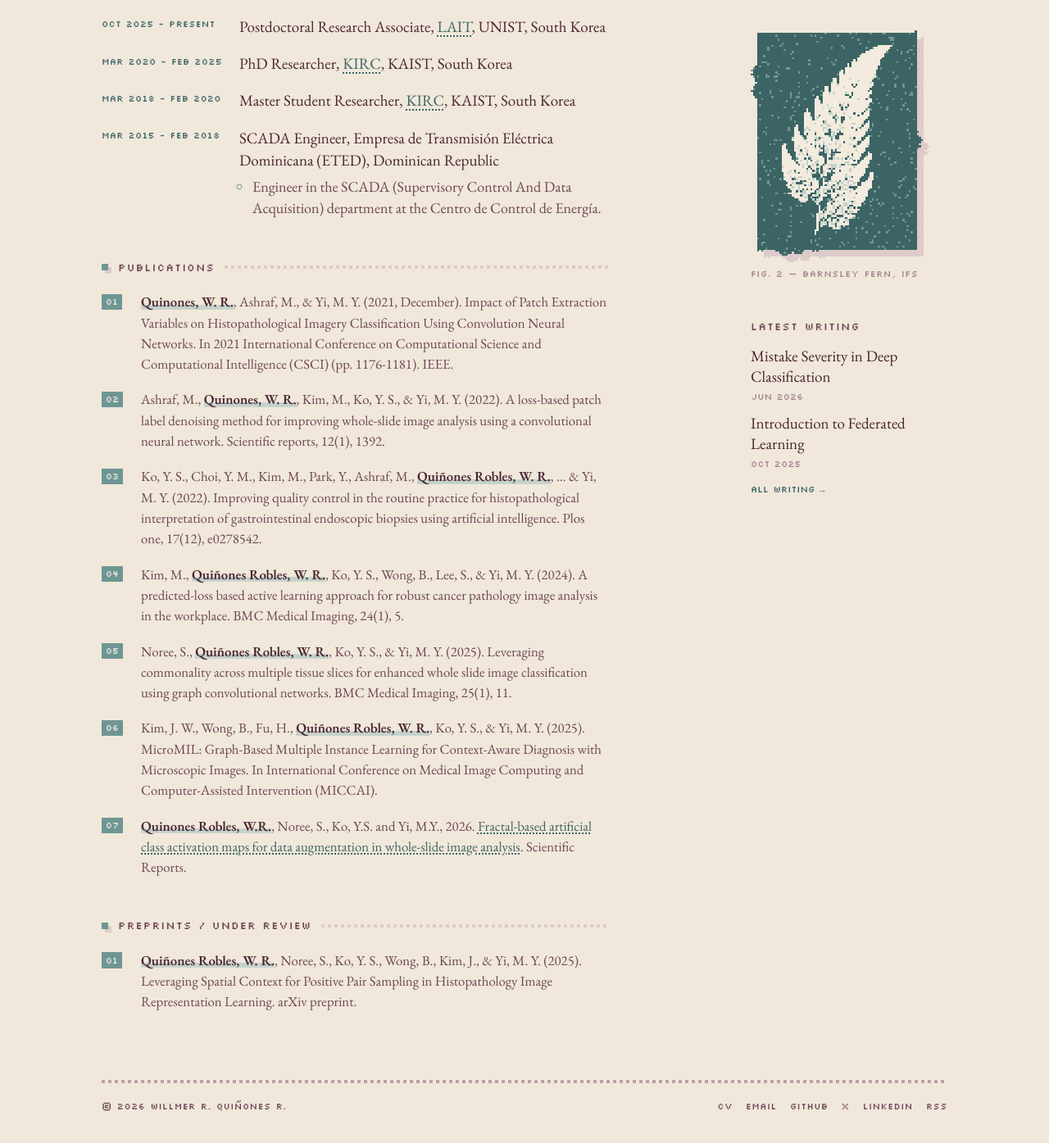
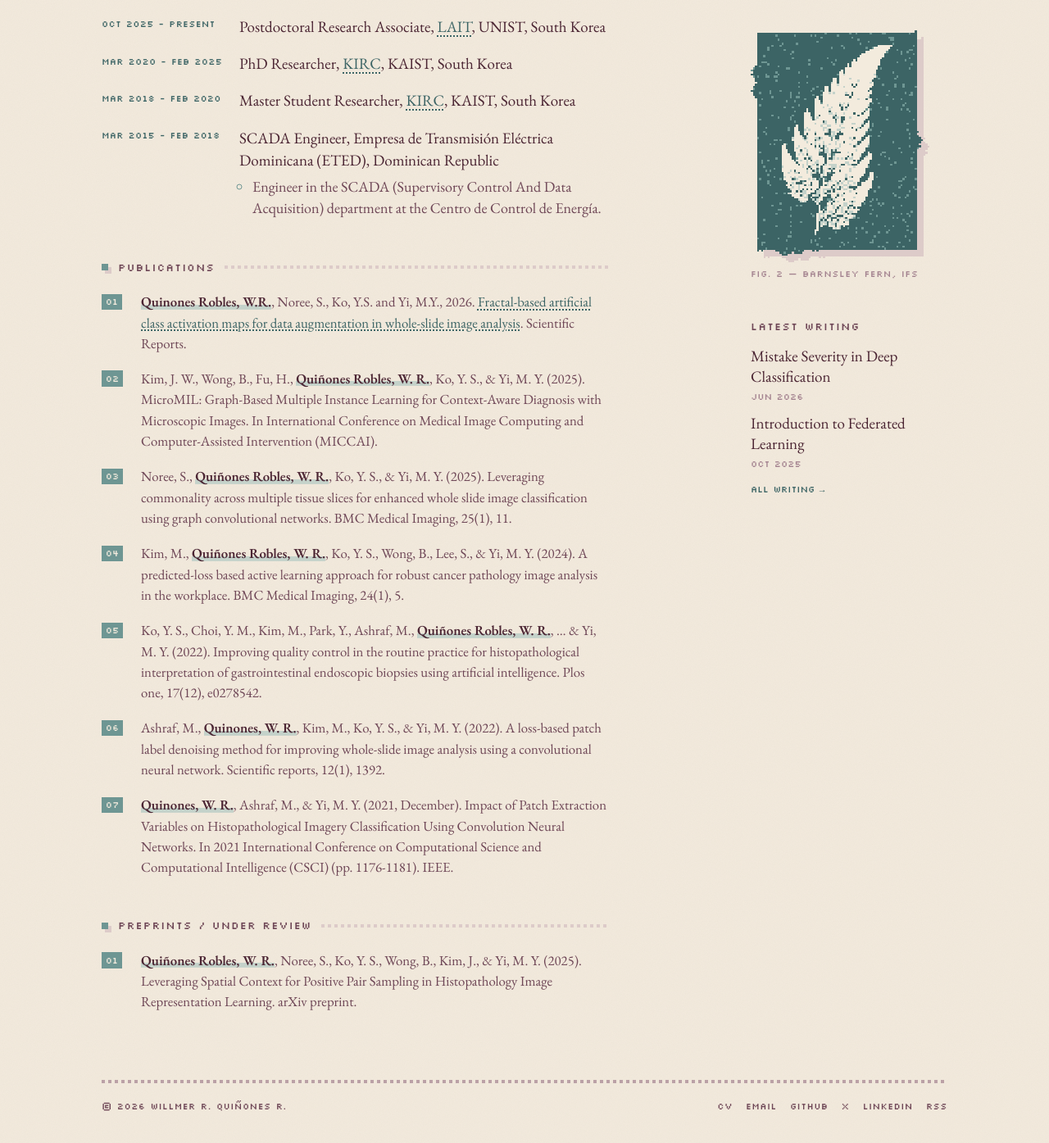
Before and after one commit to WRafell/wrafell.github.io, a Jekyll site: the page built from _pages/about.md, in a window 1280 px wide and 1400 px high, scrolled down 1043 px. Shown: the top 1395 px of the window at 82% size. Built offline with Jekyll 4.4.1, drawn with Linux system fonts in a browser that asks for light colours.

```diff
--- a/_pages/about.md
+++ b/_pages/about.md
@@ -33,19 +33,19 @@ I am a Postdoctoral Research Associate at [UNIST](https://www.unist.ac.kr/), wor
 
 ## Publications
 
-- **Quinones, W. R.**, Ashraf, M., & Yi, M. Y. (2021, December). Impact of Patch Extraction Variables on Histopathological Imagery Classification Using Convolution Neural Networks. In 2021 International Conference on Computational Science and Computational Intelligence (CSCI) (pp. 1176-1181). IEEE.
+- **Quinones Robles, W.R.**, Noree, S., Ko, Y.S. and Yi, M.Y., 2026. [Fractal-based artificial class activation maps for data augmentation in whole-slide image analysis](https://www.nature.com/articles/s41598-026-65238-5). Scientific Reports.
+
+- Kim, J. W., Wong, B., Fu, H., **Quiñones Robles, W. R.**, Ko, Y. S., & Yi, M. Y. (2025). MicroMIL: Graph-Based Multiple Instance Learning for Context-Aware Diagnosis with Microscopic Images. In International Conference on Medical Image Computing and Computer-Assisted Intervention (MICCAI).
+
+- Noree, S., **Quiñones Robles, W. R.**, Ko, Y. S., & Yi, M. Y. (2025). Leveraging commonality across multiple tissue slices for enhanced whole slide image classification using graph convolutional networks. BMC Medical Imaging, 25(1), 11.
+
+- Kim, M., **Quiñones Robles, W. R.**, Ko, Y. S., Wong, B., Lee, S., & Yi, M. Y. (2024). A predicted-loss based active learning approach for robust cancer pathology image analysis in the workplace. BMC Medical Imaging, 24(1), 5.
+
+- Ko, Y. S., Choi, Y. M., Kim, M., Park, Y., Ashraf, M., **Quiñones Robles, W. R.**, ... & Yi, M. Y. (2022). Improving quality control in the routine practice for histopathological interpretation of gastrointestinal endoscopic biopsies using artificial intelligence. Plos one, 17(12), e0278542.
 
 - Ashraf, M., **Quinones, W. R.**, Kim, M., Ko, Y. S., & Yi, M. Y. (2022). A loss-based patch label denoising method for improving whole-slide image analysis using a convolutional neural network. Scientific reports, 12(1), 1392.
 
-- Ko, Y. S., Choi, Y. M., Kim, M., Park, Y., Ashraf, M., **Quiñones Robles, W. R.**, ... & Yi, M. Y. (2022). Improving quality control in the routine practice for histopathological interpretation of gastrointestinal endoscopic biopsies using artificial intelligence. Plos one, 17(12), e0278542.
-
-- Kim, M., **Quiñones Robles, W. R.**, Ko, Y. S., Wong, B., Lee, S., & Yi, M. Y. (2024). A predicted-loss based active learning approach for robust cancer pathology image analysis in the workplace. BMC Medical Imaging, 24(1), 5.
-
-- Noree, S., **Quiñones Robles, W. R.**, Ko, Y. S., & Yi, M. Y. (2025). Leveraging commonality across multiple tissue slices for enhanced whole slide image classification using graph convolutional networks. BMC Medical Imaging, 25(1), 11.
-
-- Kim, J. W., Wong, B., Fu, H., **Quiñones Robles, W. R.**, Ko, Y. S., & Yi, M. Y. (2025). MicroMIL: Graph-Based Multiple Instance Learning for Context-Aware Diagnosis with Microscopic Images. In International Conference on Medical Image Computing and Computer-Assisted Intervention (MICCAI).
-
-- **Quinones Robles, W.R.**, Noree, S., Ko, Y.S. and Yi, M.Y., 2026. [Fractal-based artificial class activation maps for data augmentation in whole-slide image analysis](https://www.nature.com/articles/s41598-026-65238-5). Scientific Reports.
+- **Quinones, W. R.**, Ashraf, M., & Yi, M. Y. (2021, December). Impact of Patch Extraction Variables on Histopathological Imagery Classification Using Convolution Neural Networks. In 2021 International Conference on Computational Science and Computational Intelligence (CSCI) (pp. 1176-1181). IEEE.
 {: .pubs}
 
 ## Preprints / Under Review
```
